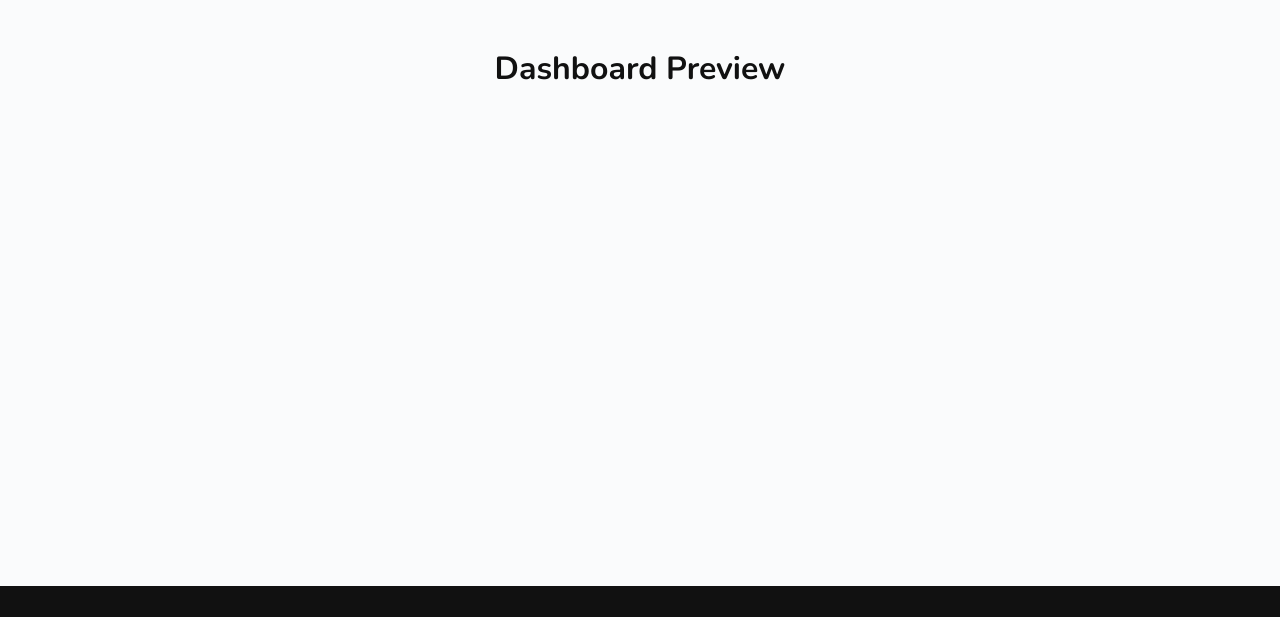
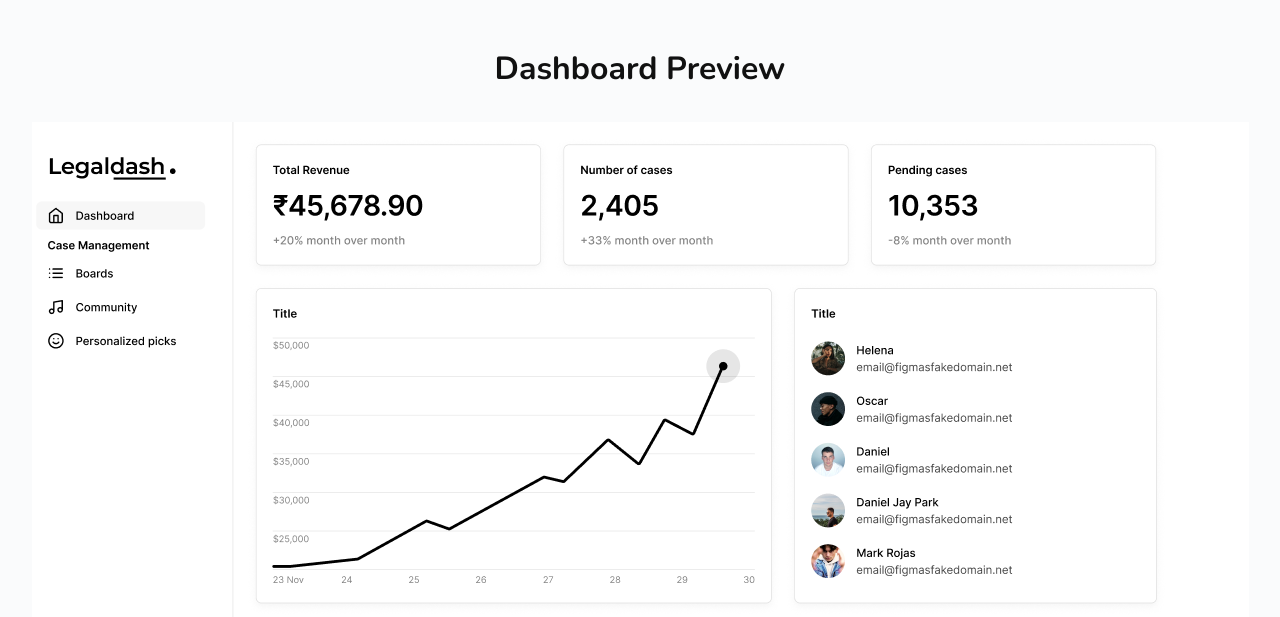
Before and after one commit to hkgautam/LegaldashWeb, a plain HTML site: page index.html in a window 1280 px wide. Shown: the part 1870-2487 px from the top of the page. Drawn offline with nearby package versions, Linux system fonts and the light colour scheme.

Commit message:
added dashboard image

```diff
--- a/index.html
+++ b/index.html
@@ -94,7 +94,9 @@
 
     <section id="dashboard" class="dashboard-section">
         <h2>Dashboard Preview</h2>
-        <div class="dashboard-preview large"></div>
+        <div class="dashboard-preview large">
+            <img src="dashboard.png" alt="Dashboard Preview" class="hero-image">
+        </div>
     </section>
 
     <footer class="footer">
--- a/style.css
+++ b/style.css
@@ -118,9 +118,7 @@ nav a:hover {
   left: 100px;
 }
 .dashboard-preview.large {
-  width: 700px;
-  height: 400px;
-  margin: 2rem auto;
+    margin: auto auto;
 }
 .features {
   padding: 4rem 2rem 2rem 2rem;
```
Also changed, not shown: dashboard.png (added).
